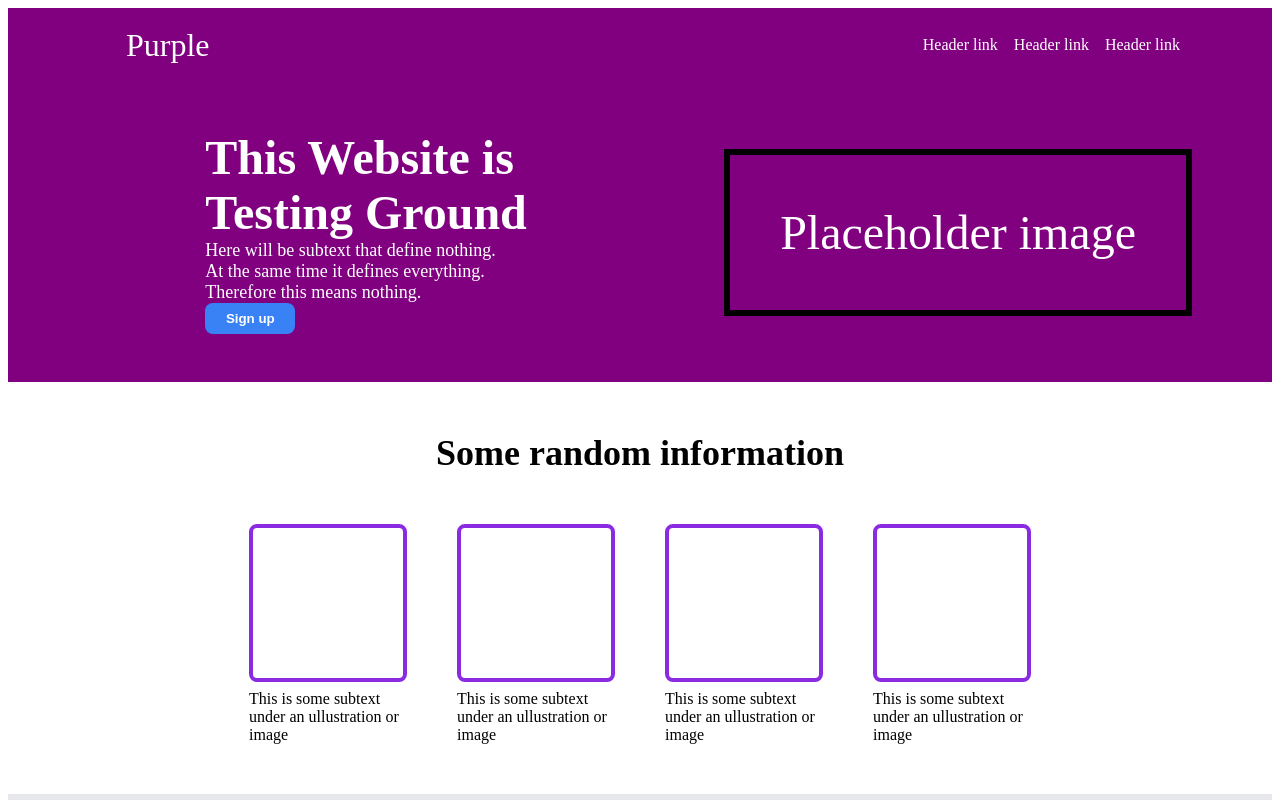
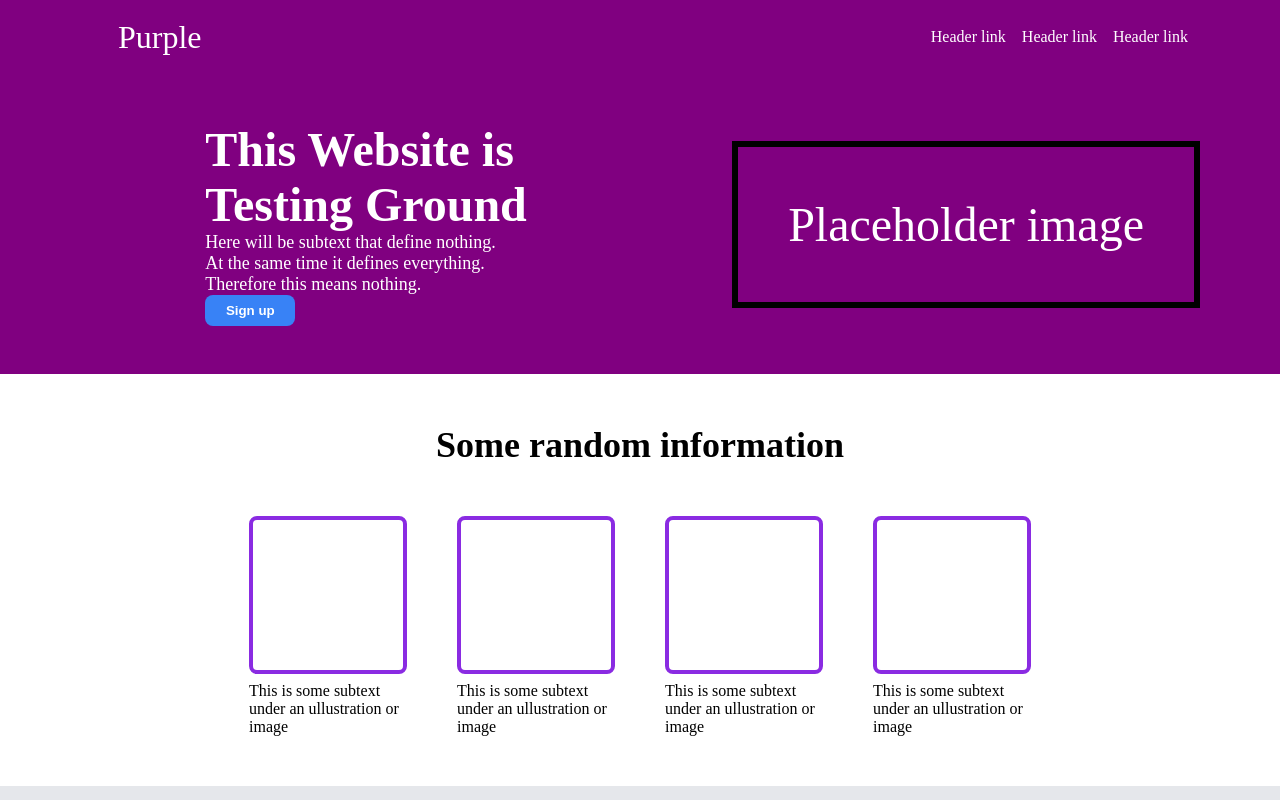
Before and after one commit to Awardz/landing-page, a plain HTML site: page index.html in a window 1280 px wide. Shown: the top 800 px of the page. Drawn offline with Linux system fonts and the light colour scheme.

Commit message:
Fixed the margin issue that was occuring with the background color.

```diff
--- a/style.css
+++ b/style.css
@@ -1,11 +1,18 @@
 .header
 {
     display: flex;
-    background-color: purple;
+    background: purple;
+    background-size: cover;
     justify-content: space-between;
     color: white;
     padding: 8px;
     align-items: center;
+    margin: 0;
+}
+
+body
+{
+    margin: auto;
 }
 
 .logo
@@ -158,5 +165,4 @@ button.sign-up
 .sign-up
 {
     margin-right: 100px;
-
 }
```
